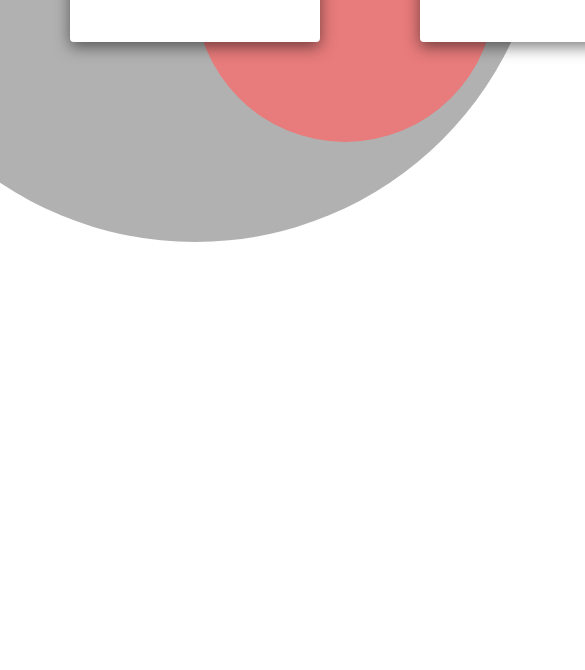
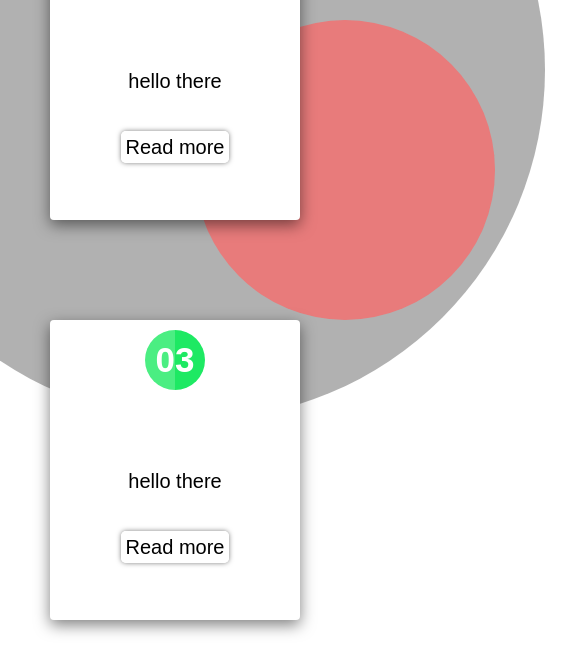
Before and after one commit to AdityaChandan/css_effects, a plain HTML site: page hover card 1/index.html in a window 390 px wide. Shown: the part 530-1200 px from the top of the page, 585 px wide, since content can reach past the window. Before the commit the page ends 844 px from the top, so only its background shows below. Drawn offline with Linux system fonts and the light colour scheme.

Commit message:
responsiveness added using media queries

```diff
--- a/hover card 1/index.html
+++ b/hover card 1/index.html
@@ -1,5 +1,5 @@
 <!DOCTYPE html>
-<html>
+<html lang="eng">
 <head>
 	<title>card hover</title>
 	<meta charset="utf-8">
--- a/hover card 1/main.css
+++ b/hover card 1/main.css
@@ -133,3 +133,25 @@ body{
 	background:rgba(70,255,70,.7);
 	border-radius: 50%;
 }
+
+@media (max-width: 956px){
+	body{
+		overflow: auto;
+	}
+.container{
+	display: inline;
+}
+.container .box{
+	float:left;
+	display: block;
+	margin: 50px;
+    width: 250px;
+    height:300px;
+    padding: 10px;
+    background: #fff;
+    box-shadow: 0 5px 15px rgba(0,0,0,.5) ;
+    border-radius: 4px;
+    box-sizing: border-box;
+    overflow: hidden;
+}
+}
```
